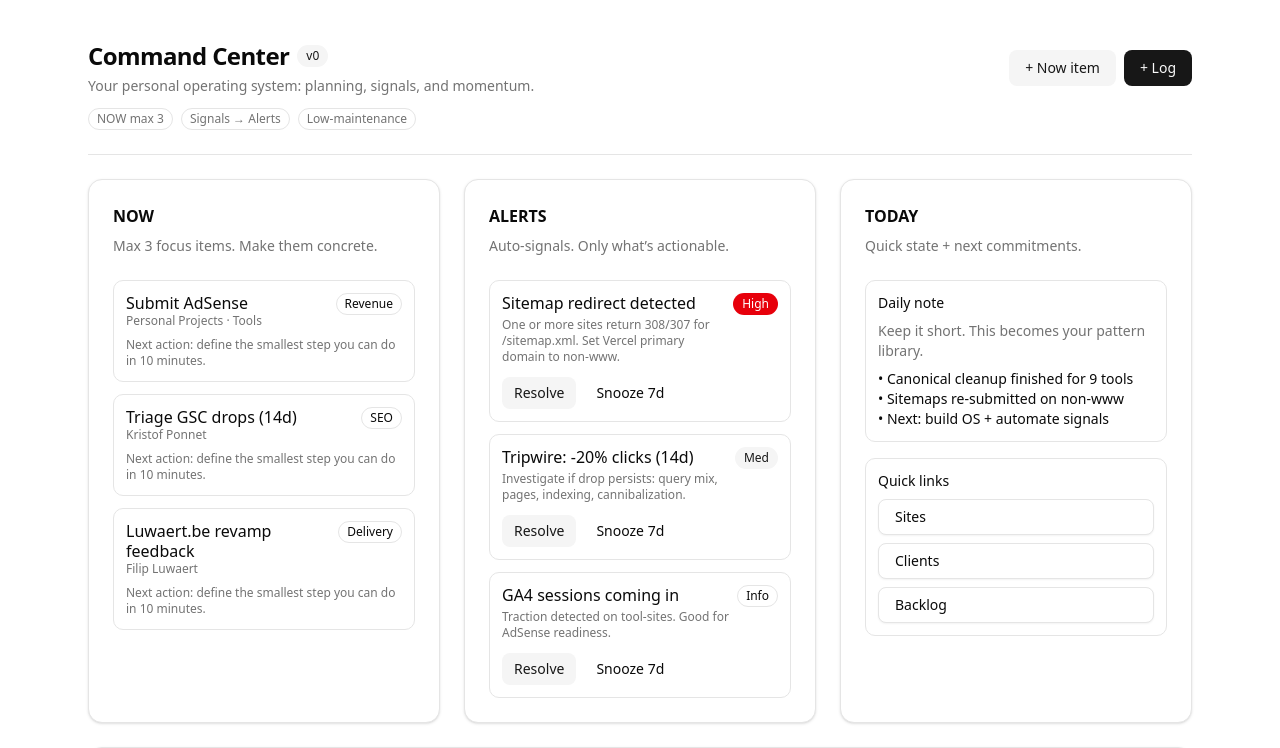
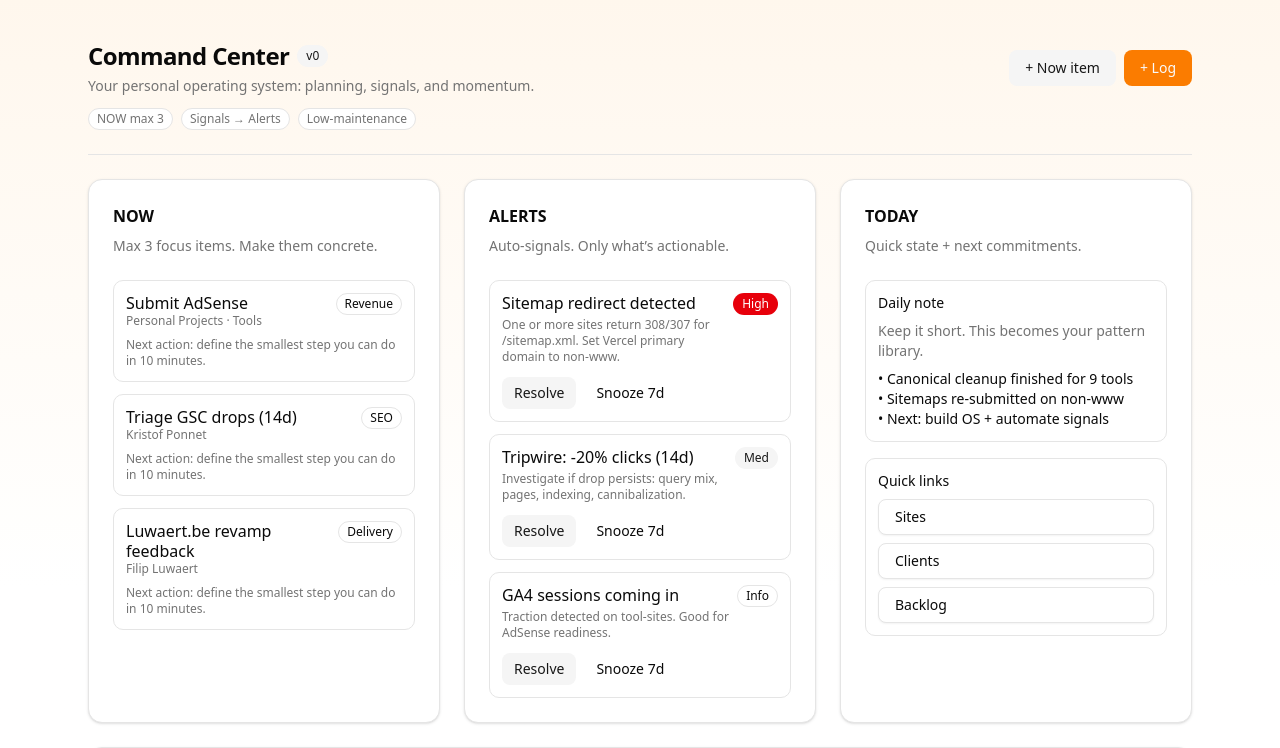
Before and after one commit to Hazier007/Command-Center, a Next.js app: page / in a window 1280 px wide. Shown: the top 748 px of the page. Built offline with nearby package versions, Linux system fonts and the light colour scheme.

Commit message:
style: orange accent + subtle gradient

```diff
--- a/src/app/globals.css
+++ b/src/app/globals.css
@@ -54,18 +54,19 @@
   --card-foreground: oklch(0.145 0 0);
   --popover: oklch(1 0 0);
   --popover-foreground: oklch(0.145 0 0);
-  --primary: oklch(0.205 0 0);
+  /* Oranje accent */
+  --primary: oklch(0.72 0.19 55);
   --primary-foreground: oklch(0.985 0 0);
   --secondary: oklch(0.97 0 0);
   --secondary-foreground: oklch(0.205 0 0);
   --muted: oklch(0.97 0 0);
   --muted-foreground: oklch(0.556 0 0);
-  --accent: oklch(0.97 0 0);
+  --accent: oklch(0.97 0.03 55);
   --accent-foreground: oklch(0.205 0 0);
   --destructive: oklch(0.577 0.245 27.325);
   --border: oklch(0.922 0 0);
   --input: oklch(0.922 0 0);
-  --ring: oklch(0.708 0 0);
+  --ring: oklch(0.72 0.19 55);
   --chart-1: oklch(0.646 0.222 41.116);
   --chart-2: oklch(0.6 0.118 184.704);
   --chart-3: oklch(0.398 0.07 227.392);
@@ -88,8 +89,8 @@
   --card-foreground: oklch(0.985 0 0);
   --popover: oklch(0.205 0 0);
   --popover-foreground: oklch(0.985 0 0);
-  --primary: oklch(0.922 0 0);
-  --primary-foreground: oklch(0.205 0 0);
+  --primary: oklch(0.78 0.17 55);
+  --primary-foreground: oklch(0.145 0 0);
   --secondary: oklch(0.269 0 0);
   --secondary-foreground: oklch(0.985 0 0);
   --muted: oklch(0.269 0 0);
@@ -99,7 +100,7 @@
   --destructive: oklch(0.704 0.191 22.216);
   --border: oklch(1 0 0 / 10%);
   --input: oklch(1 0 0 / 15%);
-  --ring: oklch(0.556 0 0);
+  --ring: oklch(0.78 0.17 55);
   --chart-1: oklch(0.488 0.243 264.376);
   --chart-2: oklch(0.696 0.17 162.48);
   --chart-3: oklch(0.769 0.188 70.08);
--- a/src/app/page.tsx
+++ b/src/app/page.tsx
@@ -15,7 +15,7 @@ function Pill({ children }: { children: React.ReactNode }) {
 
 export default function Home() {
   return (
-    <div className="min-h-screen bg-background">
+    <div className="min-h-screen bg-gradient-to-b from-orange-50 via-background to-background dark:from-orange-950/25 dark:via-background dark:to-background">
       <div className="mx-auto flex max-w-6xl flex-col gap-6 px-4 py-10 md:px-6">
         <header className="flex flex-col gap-2">
           <div className="flex flex-wrap items-center justify-between gap-3">
```
